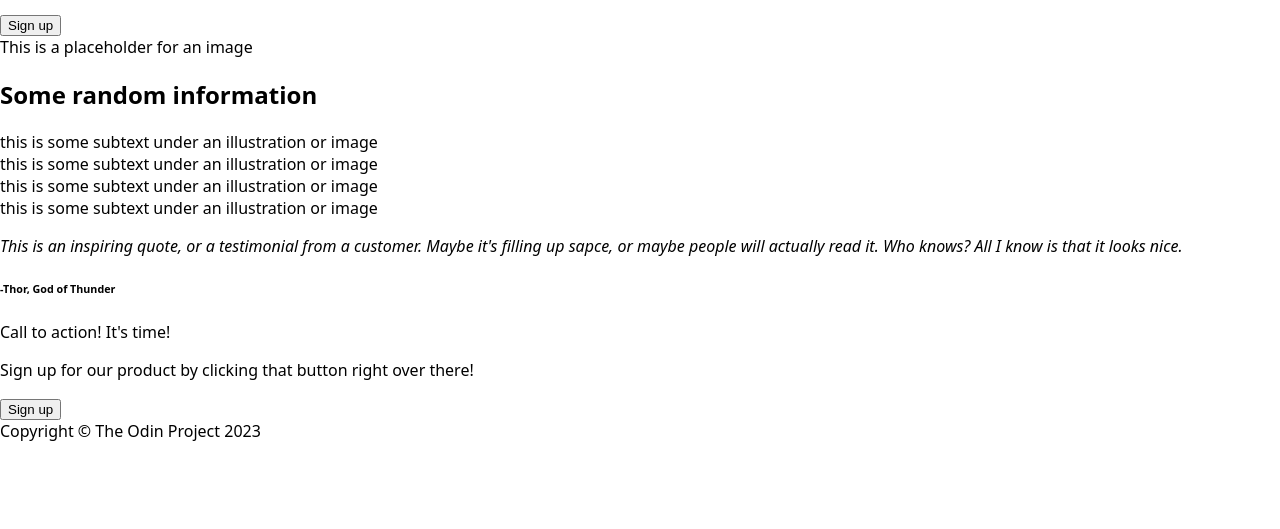
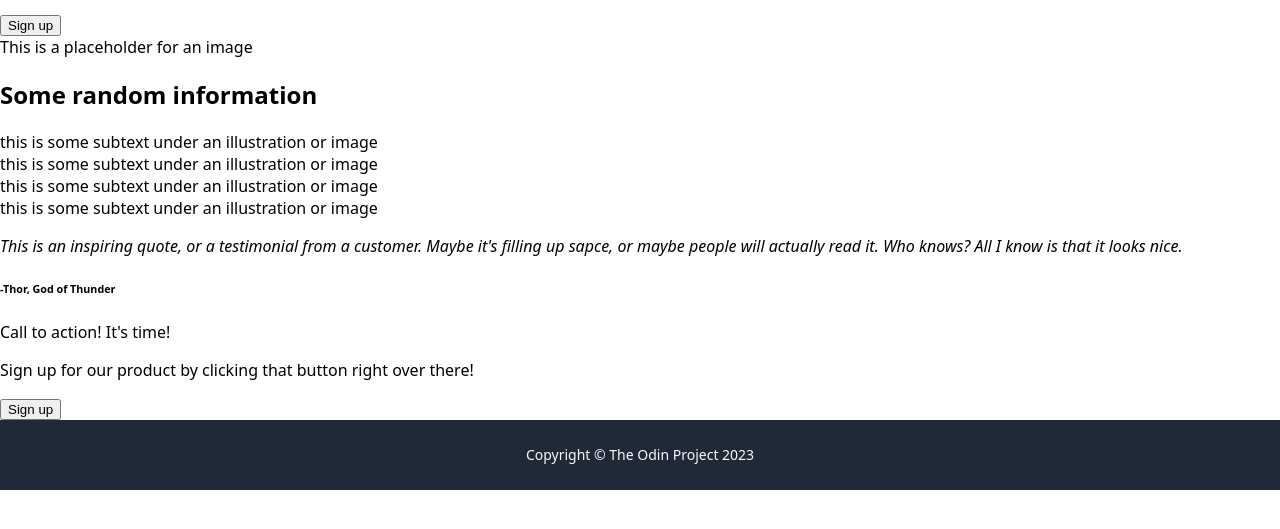
Before and after one commit to MiL074/odinproject-webpage, a plain HTML site: page index.html in a window 1280 px wide. Shown: the part 181-710 px from the top of the page. Drawn offline with Linux system fonts and the light colour scheme.

Commit message:
done footer css formatting

```diff
--- a/style.css
+++ b/style.css
@@ -1,10 +1,6 @@
 body {
     font-family: system-ui, -apple-system, BlinkMacSystemFont, 'Segoe UI', Roboto, Oxygen, Ubuntu, Cantarell, 'Open Sans', 'Helvetica Neue', sans-serif;
     margin: 0;
-}
-
-.header {
-    padding: 0 200px;
 }
 
 ul {
@@ -22,13 +18,24 @@ a {
     color: #d2d2d2;
 }
 
-.header {
+.header,
+.footer {
     display: flex;
-    justify-content: space-between;
     align-items: center;
+    padding: 0 200px;
     height: 70px;
-    font-weight: bold;
     color: #F9FAF8;
     background-color: #1F2937;
+}
+
+.header {
+    justify-content: space-between;
+    font-weight: bold;
     font-size: 18px;
 }
+
+.footer {
+    justify-content: center;
+    font-weight: 200;
+    font-size: 14px;
+}
```
